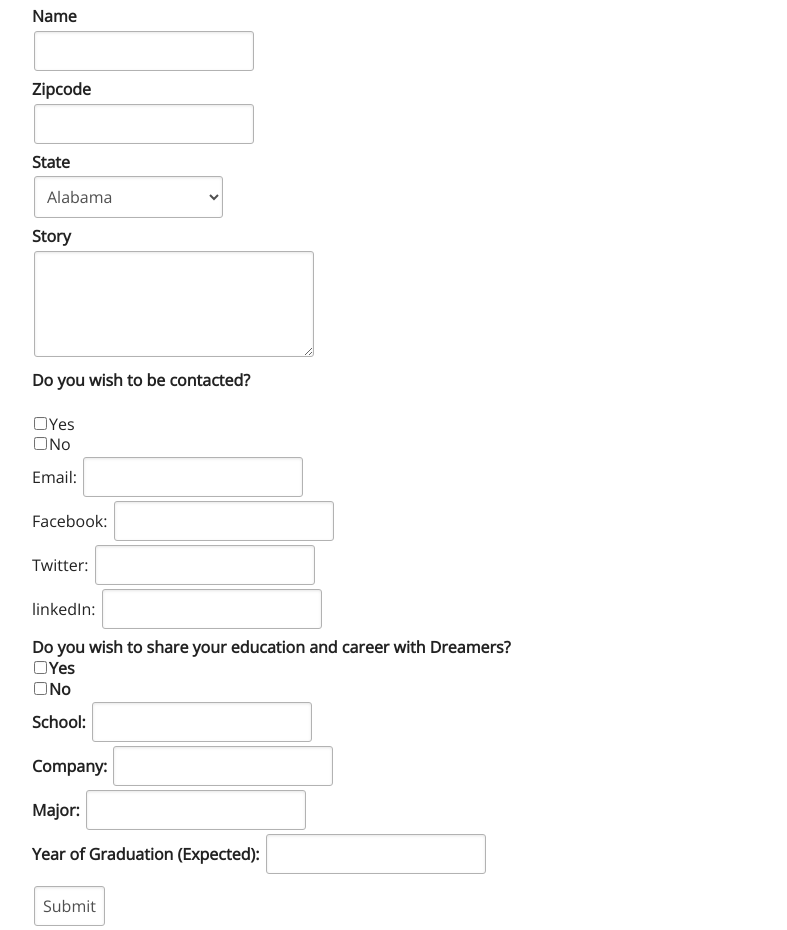
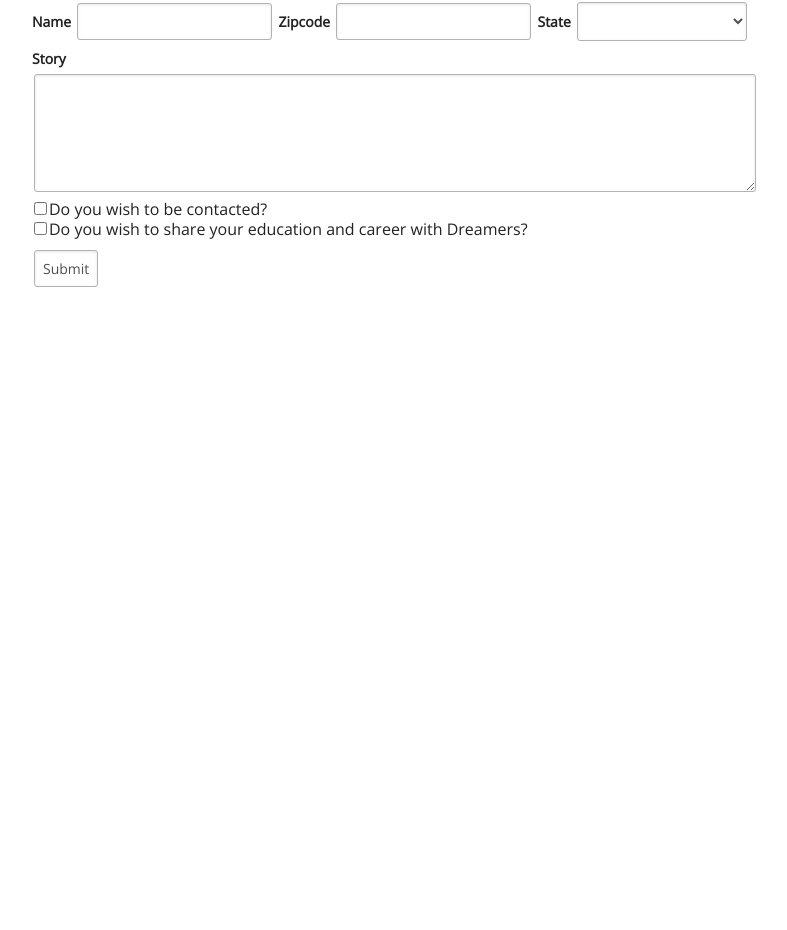
Before and after one commit to ivantse/dreamer-map, a PHP site: page /give_form.php in a window 1280 px wide. Shown: the whole page, without its empty margins (96-883 px from the left). After the commit the page ends 287 px from the top, so only its background shows below. Run offline with PHP 8.4, Linux system fonts and the light colour scheme; some libraries are stand-ins or nearby versions.

Commit message:
updating assets and give form

```diff
--- /dev/null
+++ b/css/give_form.css
@@ -0,0 +1,20 @@
+.inline-form label{
+	display:inline;
+}
+
+textarea{
+	width: 704px;
+	height: 100px;
+}
+
+.hide{
+	display:none;
+}
+
+#contact-section input{
+	width:90px;
+}
+
+#education-section input{
+	width:170px;
+}
--- a/css/global.css
+++ b/css/global.css
@@ -88,7 +88,7 @@ a:hover {
 input:-moz-placeholder { color:#B0B0B0; }
 
 label {
-	font-size:16px;
+	font-size:14px;
 	padding: 6px 0 2px 0;
 	display:block;
 	font-weight: bold;
@@ -96,7 +96,7 @@ label {
 
 input, select, textarea, .searchbtn{
     font-family: 'Open Sans', sans-serif;
-    font-size: 16px;
+    font-size: 14px;
     margin: 2px;
     padding: 8px;
     color: #505050;
--- a/give_form.php
+++ b/give_form.php
@@ -1,19 +1,21 @@
 <?php
 session_start();
 require_once ('inc/global_fns.php');
-do_html_header('Give Form');
+do_html_header('Give Form','give_form.css');
 ?>
 
 <div id="form-section" style="text-align: left;">
 <div class="wrapper">
 <form id="give-form" method="post" action="give_form_post.php">
+<div class="inline-form">
 
-<label>Name</label> <input type="text" name="name" /><br />
+<label>Name</label> <input type="text" name="name" />
 
-<label>Zipcode</label> <input type="text" name="zipcode" /><br />
+<label>Zipcode</label> <input type="text" name="zipcode" />
 
 <label>State</label>
 <select name="state">
+	<option value=""></option>
 	<option value="AL">Alabama</option>
 	<option value="AK">Alaska</option>
 	<option value="AZ">Arizona</option>
@@ -66,41 +68,57 @@ do_html_header('Give Form');
 	<option value="WI">Wisconsin</option>
 	<option value="WY">Wyoming</option>
 </select>
+</div>
 
 <label>Story</label> <textarea name="story" rows="4" cols="27"></textarea><br />
 
-<label>Do you wish to be contacted?</label> <br />
-<form>
-<input type="checkbox" name="vehicle" value="Bike">Yes<br>
-<input type="checkbox" name="vehicle" value="Car">No
-</form>
+<input id="contact" type="checkbox" name="contact" value="true">Do you wish to be contacted?<br>
 
-<form>
-Email: <input type="text" name="Email"><br>
-Facebook: <input type="text" name="Facebook"><br>
-Twitter: <input type="text" name="Twitter"><br>
-linkedIn: <input type="text" name="LinkedIn"><br>
-</form>
+<div id="contact-section" class="inline-form hide">
+<label>Email:</label><input type="email" name="email">
+<label>Facebook:</label><input type="facebook" name="facebook">
+<label>Twitter: </label><input type="facebook" name="twitter">
+<label>linkedIn:</label><input type="linkedin" name="linkedin">
+</div>
 
-<label>Do you wish to share your education and career with Dreamers?<br />
-<form>
-<input type="checkbox" name="vehicle" value="Yes">Yes<br>
-<input type="checkbox" name="vehicle" value="No">No
-</form>
 
-<form>
-School: <input type="text" name="School"><br>
-Company: <input type="text" name="Company"><br>
-Major: <input type="text" name="Major"><br>
-Year of Graduation (Expected): <input type="text" name="Year of Graduation (Expected)"><br>
-</form>
+
+<input id="education" type="checkbox" name="education" value="true">Do you wish to share your education and career with Dreamers?<br>
+
+<div id="education-section" class="inline-form hide">
+<label>School: </label><input type="school" name="school">
+<label>Company: </label> <input type="company" name="company"><br>
+<label>Major: <label/> <input type="major" name="major">
+<label>Grad Year: </label><input type="grad_year" name="grad_year">
+</div>
 
 
 <label></label> <input type="submit" name="submit" value="Submit" /></form>
+</body>
+
 </div>
 </div>
 
+
 <script>
+
+//Is contact checked
+$("#contact").click( function(){
+	if($(this).is(':checked')){
+		$("#contact-section").show();
+	}else{
+		$("#contact-section").hide();
+	}
+});
+
+//Is education checked
+$("#education").click( function(){
+	if($(this).is(':checked')){
+		$("#education-section").show();
+	}else{
+		$("#education-section").hide();
+	}
+});
 
 //When they submit a story
 $("#give-form").submit(function(){
@@ -114,7 +132,7 @@ $("#give-form").submit(function(){
 		dataType: "html"
 	});
 
-	alert(form_data);
+	//alert(form_data);
 
 	//If successful, do something here
 	request.done(function(msg) {
```
Also changed, not shown: css/index.css (+11 -4 lines), css/story.css (added, +20 -0 lines), css/story_list.css (added, +23 -0 lines), give_form_post.php (+13 -4 lines), images/logo.gif (deleted), images/logo.png (added), images/user.png (added), 1 other file.
